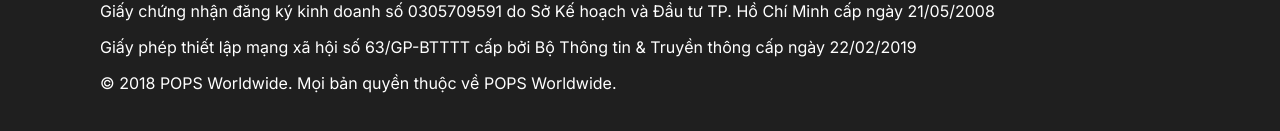
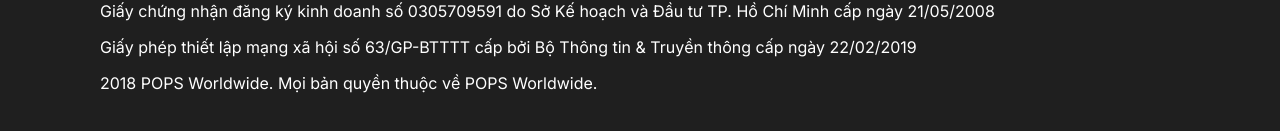
Before and after one commit to thephong2408/web-shopcomic, a Next.js app: page / in a window 1280 px wide. Shown: the part 3520-3651 px from the top of the page. Built offline with nearby package versions, Linux system fonts and the light colour scheme.

Commit message:
fix erorr1

```diff
--- a/src/app/components/Footer.tsx
+++ b/src/app/components/Footer.tsx
@@ -105,7 +105,7 @@
             285 Cách Mạng Tháng Tám, Phường 12, Quận 10, Thành phố Hồ Chí Minh
           </span>
           <span className="text-14">
-            <strong>Điện thoại:</strong>: +84 (28) 62921652
+            <strong>Điện thoại:</strong>: +84 28 62921652
           </span>
           <span className="text-14 flex space-x-1">
             <strong>Email : </strong>{" "}
@@ -123,9 +123,7 @@
           Giấy phép thiết lập mạng xã hội số 63/GP-BTTTT cấp bởi Bộ Thông tin &
           Truyền thông cấp ngày 22/02/2019
         </span>
-        <span>
-          © 2018 POPS Worldwide. Mọi bản quyền thuộc về POPS Worldwide.
-        </span>
+        <span>2018 POPS Worldwide. Mọi bản quyền thuộc về POPS Worldwide.</span>
       </div>
     </div>
   );
```
